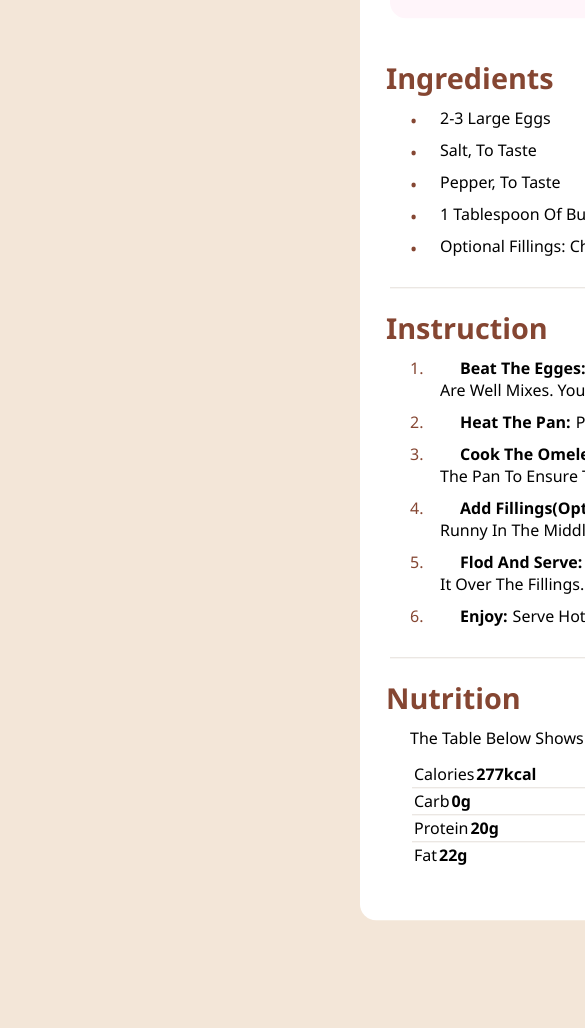
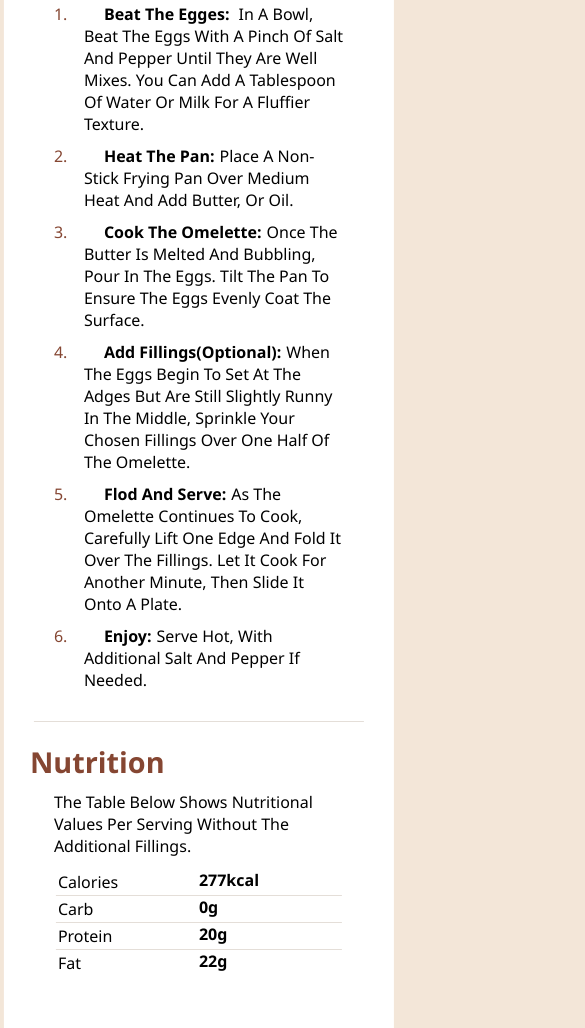
Before and after one commit to ahmeteid/recipe-page-main, a plain HTML site: page index.html in a window 390 px wide. Shown: the part 1001-2029 px from the top of the page, 585 px wide, since content can reach past the window. Before the commit the page ends 1922 px from the top, so only its background shows below. Drawn offline with Linux system fonts and the light colour scheme.

Commit message:
completed project & task is done

```diff
--- a/index.html
+++ b/index.html
@@ -99,7 +99,7 @@
                 <th>0g</th>
               </tr>
               <tr>
-                <td colspan="1">protein</td>
+                <td>protein</td>
                 <th>20g</th>
               </tr>
               <tr>
--- a/style.css
+++ b/style.css
@@ -40,16 +40,33 @@ li strong {
     width: 800px;
     padding: 30px;
     margin-bottom: 20%;
-    transform: translate(45%, 20%);
-    -webkit-transform: translate(45%, 20%);
-    -moz-transform: translate(45%, 20%);
-    -ms-transform: translate(45%, 20%);
-    -o-transform: translate(45%, 20%);
+    transform: translate(45%, 10%);
+    -webkit-transform: translate(45%, 10%);
+    -moz-transform: translate(45%, 10%);
+    -ms-transform: translate(45%, 10%);
+    -o-transform: translate(45%, 10%);
     border-radius: 16px;
     -webkit-border-radius: 16px;
     -moz-border-radius: 16px;
     -ms-border-radius: 16px;
     -o-border-radius: 16px;
+}
+
+@media (max-width: 767px) {
+    .main_contant {
+        width: 100%;
+        margin-bottom: 0;
+        transform: translate(1%, 0);
+        -webkit-transform: translate(1%, 0);
+        -moz-transform: translate(1%, 0);
+        -ms-transform: translate(1%, 0);
+        -o-transform: translate(1%, 0);
+        border-radius: 0;
+        -webkit-border-radius: 0;
+        -moz-border-radius: 0;
+        -ms-border-radius: 0;
+        -o-border-radius: 0;
+    }
 }
 
 .main_contant .image {
@@ -171,6 +188,13 @@ li strong {
 
 .main_contant .nutrition table tr {
     display: block;
+    position: relative;
+}
+
+.main_contant .nutrition table tr th {
+    position: absolute;
+    left: 50%;
+    top: 0;
 }
 
 .main_contant .nutrition table tbody tr:not(:last-of-type) {
```
